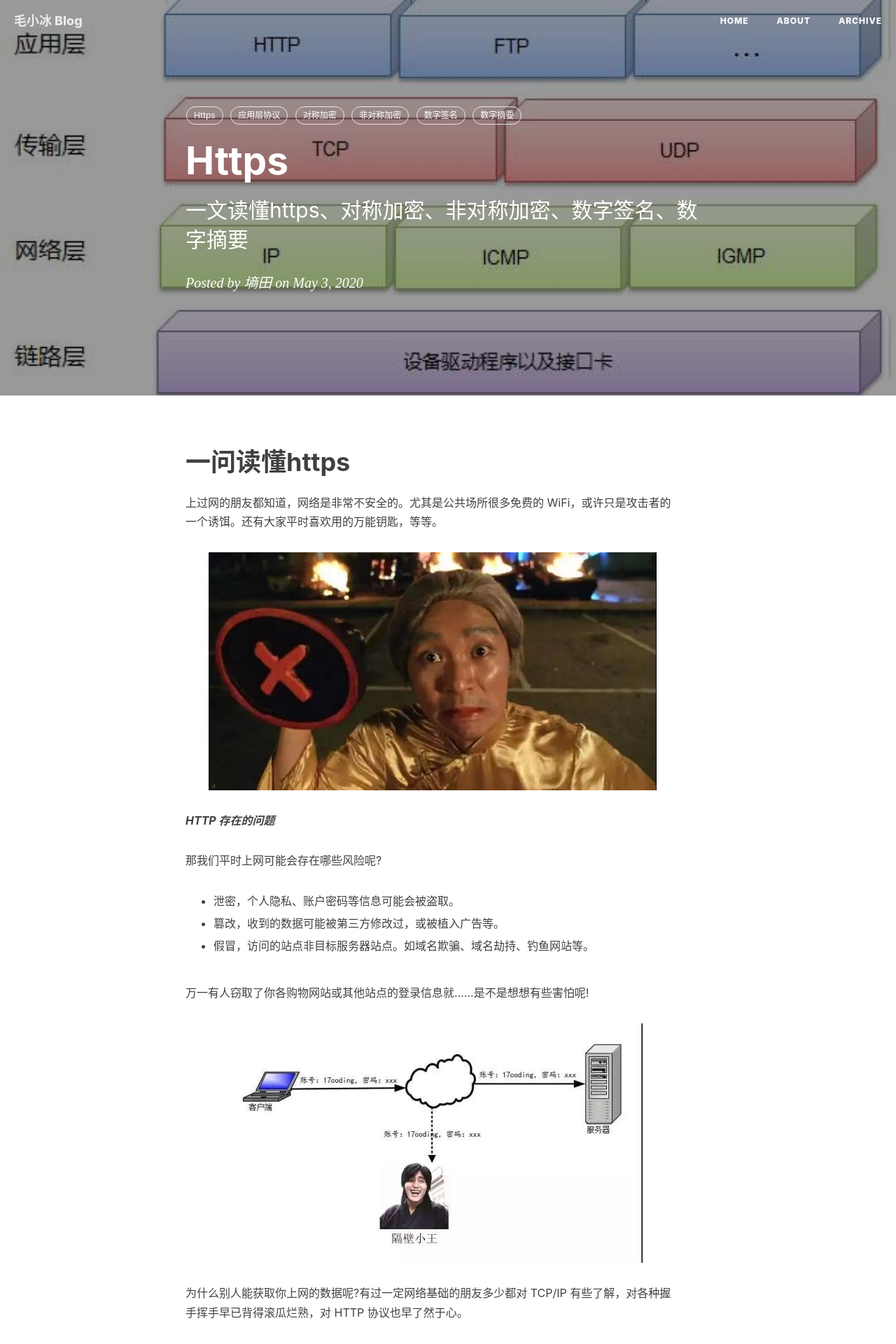
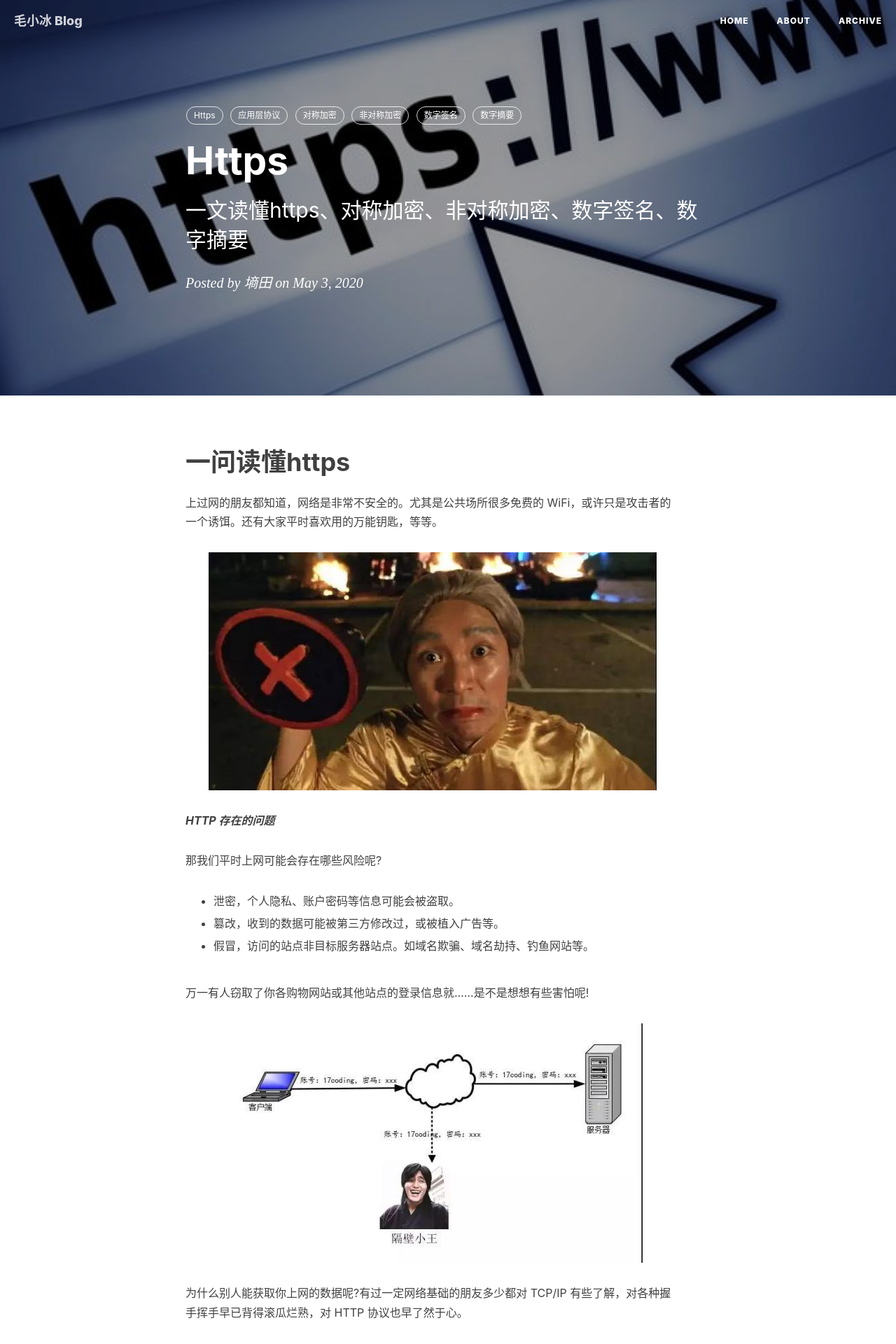
Before and after one commit to alishangtian/techblog, a Jekyll site: the page built from _posts/2020-05-03-https.md, in a window 1280 px wide. Shown: the top 1920 px of the page at 70% size. Built offline with Jekyll 4.4.1, drawn with Linux system fonts in a browser that asks for light colours; nearby versions of some CDN libraries; comment, search, counter and statistics services are not loaded.

Commit message:
添加https

```diff
--- a/_posts/2020-05-03-https.md
+++ b/_posts/2020-05-03-https.md
@@ -3,7 +3,7 @@
 layout: post
 subtitle: 一文读懂https、对称加密、非对称加密、数字签名、数字摘要
 author: 墒田
-header-img: img/post-bg-tcpip.jpg
+header-img: img/post-bg-https.jpg
 header-mask: 0.4
 tags:
   - Https
```
Also changed, not shown: img/post-bg-https.jpg (added).
